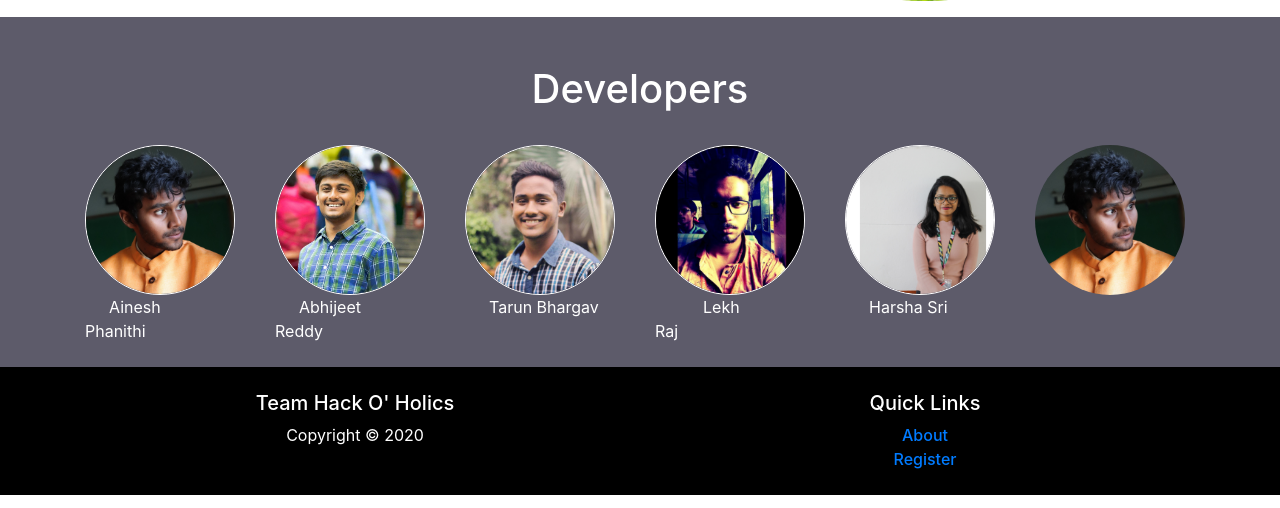
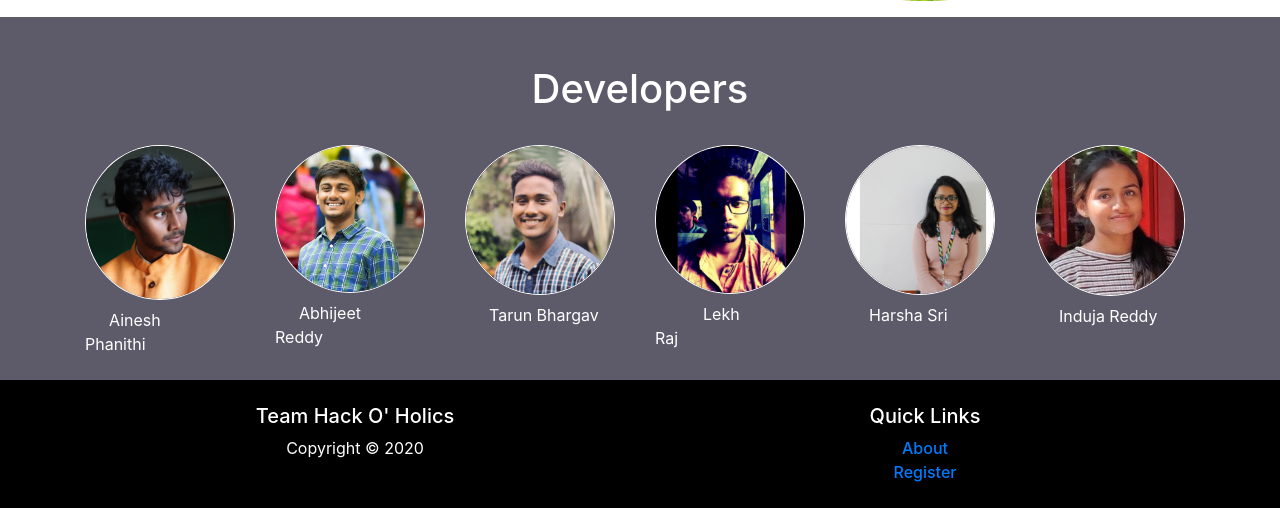
Before and after one commit to Aineshphanithi/SIH-FarmersFriend-, a Flask app: page /about.html in a window 1280 px wide. Shown: the part 755-1263 px from the top of the page. Run offline with Flask 2, Linux system fonts and the light colour scheme; some libraries are stand-ins or nearby versions.

Commit message:
flask version 1.1

```diff
--- a/templates/about.html
+++ b/templates/about.html
@@ -72,7 +72,7 @@
             </p>
         </div>
         <div class="col-md-6">
-          <img src="img/farmers.jpg" alt="" class="img-fluid rounded-circle d-none d-md-block about-img">
+          <img src="{{ url_for('static', filename='img/farmers.jpg') }}" alt="" class="img-fluid rounded-circle d-none d-md-block about-img">
         </div>
       </div>
     </div>
@@ -86,27 +86,28 @@
       </div>
       <div class="row">
         <div class="col-md-2">
-          <img src="img/ainesh.jpg" class="rounded-circle border border-white" width="150" height="150" alt="">
+          <img src="{{ url_for('static', filename='img/ainesh.jpg') }}" class="figure-img img-fluid rounded-circle border border-white" width="150" height="150" alt="">
           <h7 class="text-center p-4 dev-text" >Ainesh Phanithi</h7>
         </div>
         <div class="col-md-2">
-          <img src="img/abhijeet.jpg"class="rounded-circle border border-white" width="150" height="150" alt="">
+          <img src="{{ url_for('static', filename='img/abhijeet.jpg') }}"class="figure-img img-fluid rounded-circle border border-white" width="150" height="150" alt="">
           <h7 class="text-center p-4 dev-text" >Abhijeet Reddy</h7>
         </div>
         <div class="col-md-2">
-          <img src="img/tarun.jpg"class="rounded-circle border border-white" width="150" height="150" alt="">
+          <img src="{{ url_for('static', filename='img/tarun.jpg') }}"class="figure-img img-fluid rounded-circle border border-white" width="150" height="150" alt="">
           <h7 class="text-center p-4 dev-text" >Tarun Bhargav</h7>
         </div>
         <div class="col-md-2">
-          <img src="img/lekhraj.jpg"class="rounded-circle border border-white" width="150" height="150" alt="">
+          <img src="{{ url_for('static', filename='img/lekhraj.jpg') }}"class="figure-img img-fluid rounded-circle border border-white" width="150" height="150" alt="">
           <h7 class="text-center p-4 dev-text" ><pr class="h7 text-center p-4 dev-text"> Lekh Raj</pr></h7>
         </div>
         <div class="col-md-2">
-          <img src="img/harsha.jpg"class="rounded-circle border border-white" width="150" height="150" alt="">
+          <img src="{{ url_for('static', filename='img/harsha.jpg') }}"class="figure-img img-fluid rounded-circle border border-white" width="150" height="150" alt="">
           <h7 class="text-center p-4 dev-text" >Harsha Sri</h7>
         </div>
         <div class="col-md-2">
-          <img src="img/ainesh.jpg"class="rounded-circle" width="150" height="150" alt="">
+          <img src="{{ url_for('static', filename='img/indu.jpg') }}"class="figure-img img-fluid rounded-circle border border-white" width="150" height="150" alt="">
+          <h7 class="text-center p-4 dev-text" >Induja Reddy</h7>
         </div>
       </div>
     </div>
@@ -122,8 +123,8 @@
           </div>
           <div class="col">
               <h5>Quick Links</h5>
-              <a href="" class="h6">About</a><br>
-              <a href="" class="h6">Register</a>
+              <a href="about.html" class="h6">About</a><br>
+              <a href="register.html" class="h6">Register</a>
           </div>
       </div>
   </div>
--- a/templates/index.html
+++ b/templates/index.html
@@ -13,7 +13,7 @@
     <!-- Start Here -->
     <nav class="navbar navbar-expand-sm navbar-dark bg-dark fixed-top">
         <div class="container">
-            <a href="/" class="navbar-brand"><img src="{{ url_for('static', filename='img/Logo.png') }}" width="180" height="50"alt="Farmer's Friend"></a>
+            <a href="/" class="navbar-brand"><img src="{{ url_for('static', filename='img/Logo.png') }}" width="200" height="50"alt="Farmer's Friend"></a>
             <button class="navbar-toggler" data-toggle="collapse" data-target = "#navbarCollapse">
                 <span class="navbar-toggler-icon"></span>
             </button>
--- a/templates/smartguide.html
+++ b/templates/smartguide.html
@@ -132,7 +132,7 @@
     {
         document.getElementById("name").innerHTML = "Wheat";
         image = document.getElementById("myimg");
-        image.src = "img/wheat.jpeg"
+        image.src = "{{ url_for('static', filename='img/wheat.jpeg') }}"
         image.width = "350";
         image.height = "200";
         return false;           // Adds to the document
```
Also changed, not shown: app1.py (renamed from app.py), fonts/lato-v16-latin-regular.ttf (added), fonts/lato-v16-latin-regular.woff (added), fonts/lato-v16-latin-regular.woff2 (added), static/img/indu.jpg (added), 3 other files.
